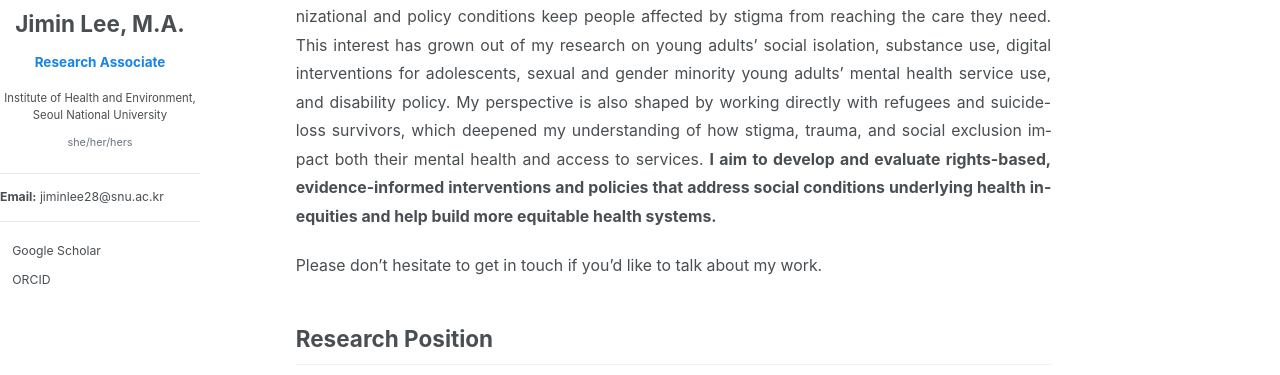
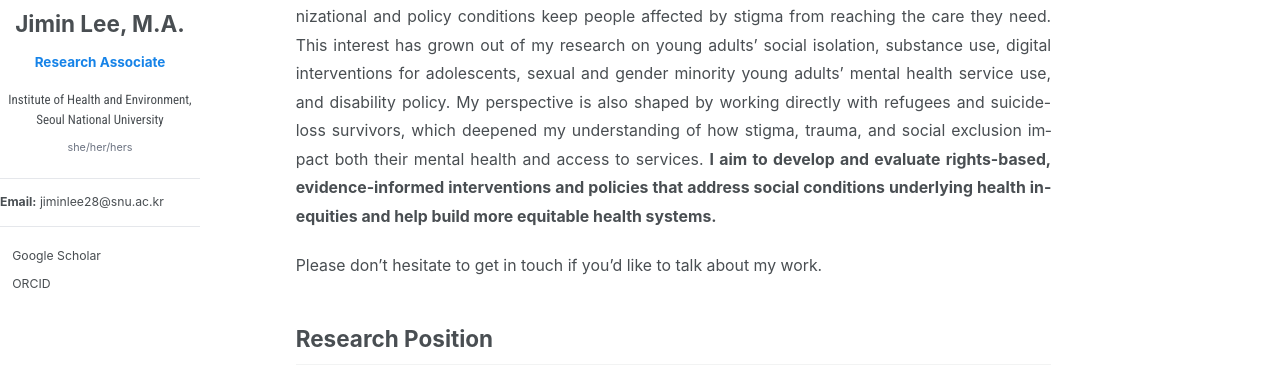
Before and after one commit to jiminlee-research/jiminlee-research.github.io, a Jekyll site: the page built from _pages/about.md, in a window 1280 px wide. Shown: the part 352-727 px from the top of the page. Built offline with Jekyll 4.4.1, drawn with Linux system fonts in a browser that asks for light colours; a style sheet for code colours, icons or effects is not loaded.

Commit message:
Use a narrower font for sidebar role and affiliation; bust CSS cache
Co-Authored-By: Claude Opus 5.5 <noreply@anthropic.com>
Claude-Session: https://claude.ai/code/session_01PcjxNgqngrrHjMZQkReYzc

```diff
--- a/_includes/head/custom.html
+++ b/_includes/head/custom.html
@@ -7,7 +7,12 @@
 <meta name="googlebot" content="noindex, nofollow, noimageindex, noarchive">
 
 <!-- Reload the site stylesheet after updates -->
-<link rel="stylesheet" href="{{ base_path }}/assets/css/main.css?v=20260811">
+<link rel="stylesheet" href="{{ base_path }}/assets/css/main.css?v=20261112-2">
+
+<!-- Narrow sans for the sidebar role and affiliation -->
+<link rel="preconnect" href="https://fonts.googleapis.com">
+<link rel="preconnect" href="https://fonts.gstatic.com" crossorigin>
+<link rel="stylesheet" href="https://fonts.googleapis.com/css2?family=Roboto+Condensed:wght@400;700&display=swap">
 
 <!-- Support for Academicons -->
 <link rel="preload" href="https://cdn.jsdelivr.net/gh/jpswalsh/academicons@1/css/academicons.min.css" as="style" onload="this.onload=null;this.rel='stylesheet'">
--- a/assets/css/main.scss
+++ b/assets/css/main.scss
@@ -81,7 +81,8 @@
 .author__role {
   margin: 0 0 1rem;
   color: #1683e8;
-  font-size: 1.05em;
+  font-family: "Roboto Condensed", "Arial Narrow", $sans-serif;
+  font-size: 1.12em;
   font-weight: 700;
   line-height: 1.4;
 }
@@ -101,7 +102,8 @@
 }
 
 .sidebar .author__content--centered .author__affiliation {
-  font-size: 0.63em;
+  font-family: "Roboto Condensed", "Arial Narrow", $sans-serif;
+  font-size: 0.72em;
   white-space: normal;
   text-wrap: balance;
 }
```
